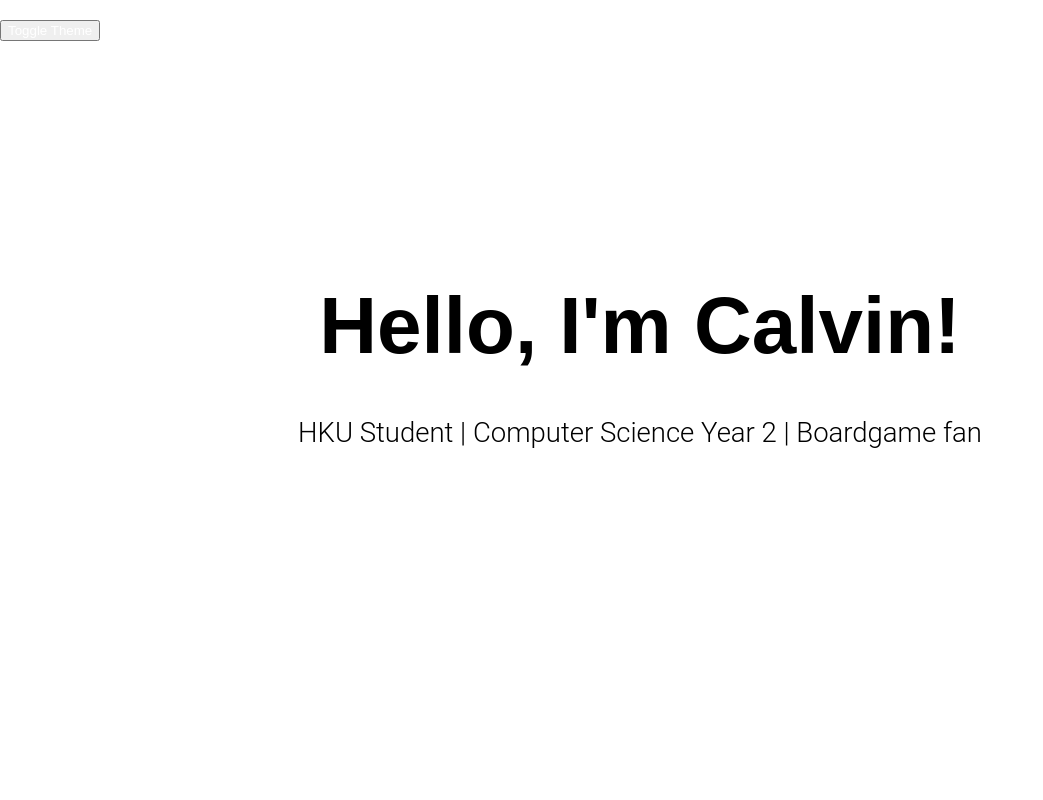
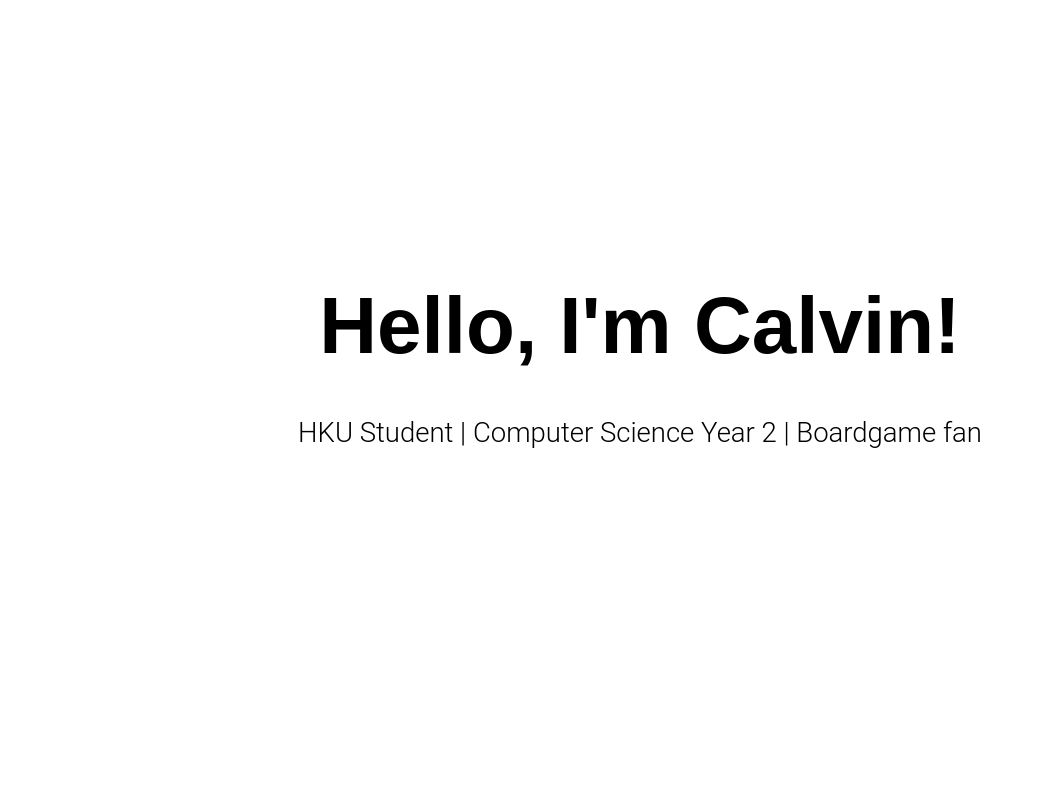
Before and after one commit to kalvin807/homepage_old, a React (Create React App) app: page / in a window 1280 px wide. Shown: the top 800 px of the page, without its empty margins (0-1043 px from the left). Built offline with nearby package versions, Linux system fonts and the light colour scheme.

Commit message:
remove the button

```diff
--- a/src/components/navbar/navbar.js
+++ b/src/components/navbar/navbar.js
@@ -60,7 +60,6 @@
             }
           `}
         </style>
-        <ThemeSwitchButton/>
         <div className="menu">
           <div
             className="menu__item active"
```
